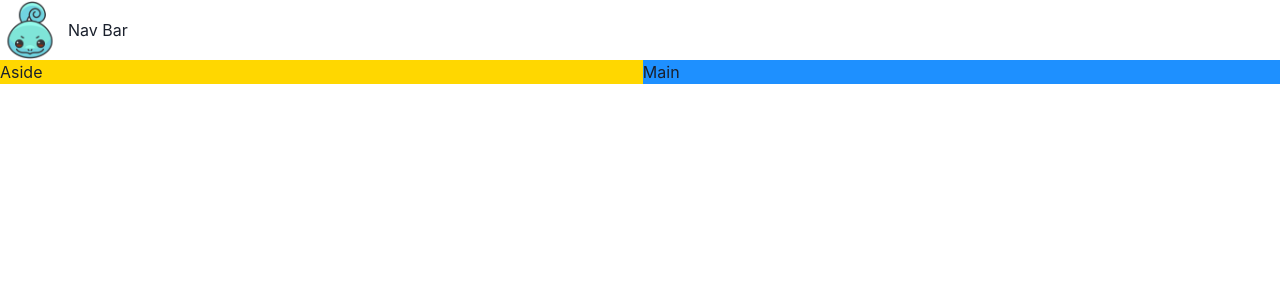
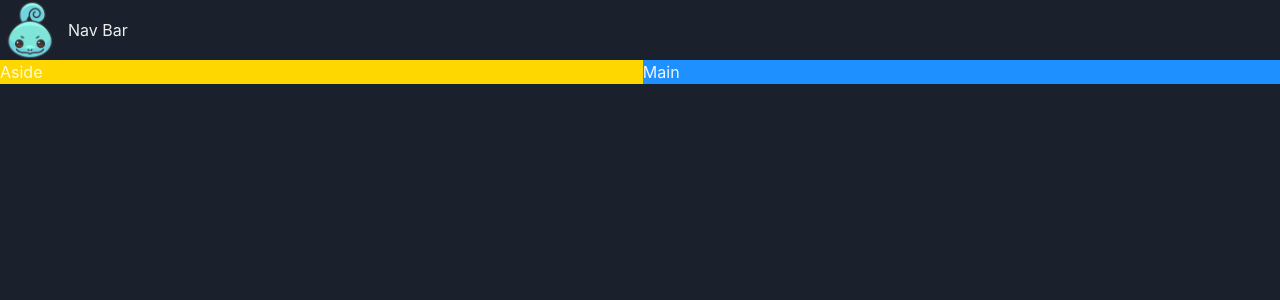
Before and after one commit to omidmoradzadeh/react-game-hub, a React (Vite) app: page / in a window 1280 px wide. Shown: the top 300 px of the page. Built offline with nearby package versions, Linux system fonts and the light colour scheme.

Commit message:
Implement Dark Mode

```diff
--- a/src/main.tsx
+++ b/src/main.tsx
@@ -1,12 +1,14 @@
 import React from "react";
-import { ChakraProvider } from "@chakra-ui/react";
+import { ChakraProvider, ColorModeScript } from "@chakra-ui/react";
 import ReactDOM from "react-dom/client";
 import App from "./App";
+import theme from './theme';
 
 
 ReactDOM.createRoot(document.getElementById("root") as HTMLElement).render(
   <React.StrictMode>
-    <ChakraProvider>
+    <ChakraProvider theme={theme}>
+      <ColorModeScript initialColorMode={theme.config.initialColorMode}/>
       <App />
     </ChakraProvider>
   </React.StrictMode>
--- /dev/null
+++ b/src/theme.ts
@@ -0,0 +1,10 @@
+import {extendTheme , ThemeConfig } from '@chakra-ui/react'
+
+
+const config : ThemeConfig = {
+    initialColorMode : 'dark'
+}
+
+const theme = extendTheme({config});
+
+export default theme;
```
